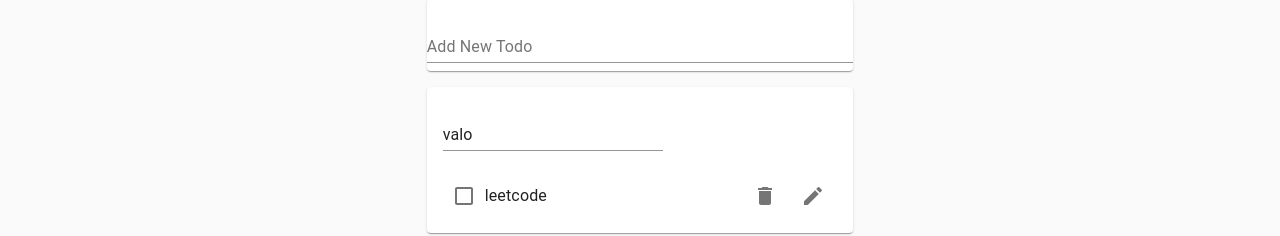
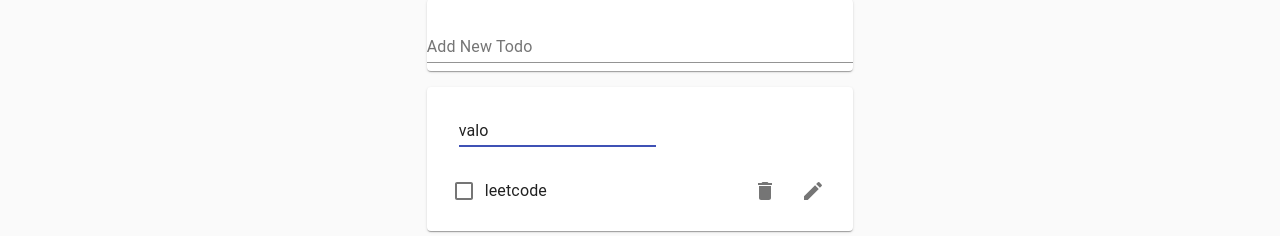
Before and after one commit to HVz11/Todo, a React (Create React App) app in the folder todo-app/: page / in a window 1280 px wide. Both pictures are taken after a click on the button 813 px from the left and 221 px from the top of the page. Shown: the part 97-333 px from the top of the page. Built offline with nearby package versions, Linux system fonts and the light colour scheme.

Commit message:
Some Small styling

```diff
--- a/todo-app/src/EditTodoForm.js
+++ b/todo-app/src/EditTodoForm.js
@@ -10,12 +10,15 @@
             editTodo(id, value);
             reset();
             toggleEditForm();
-        }}>
+        }}
+        style={{marginLeft: "1rem", width: "50%"}}
+        >
             <TextField
                 margin="normal"
                 value={value}
                 onChange={handleChange}
                 fullWidth
+                autoFocus
             />
         </form>
     );
--- a/todo-app/src/Todo.js
+++ b/todo-app/src/Todo.js
@@ -12,7 +12,7 @@
 function Todo({ task, completed, removeTodo, id, toggleTodo, editTodo }) {
     const [isEditing, toggle] = useToggleState();
     return (
-        <ListItem>
+        <ListItem style={{height: "64px"}}>
             {isEditing ? (
                 <EditTodoForm
                     editTodo={editTodo}
--- a/todo-app/src/TodoList.js
+++ b/todo-app/src/TodoList.js
@@ -1,13 +1,15 @@
 import React from "react";
 import Paper from "@material-ui/core/Paper";
 import List from "@material-ui/core/List";
+import { Divider } from "@material-ui/core";
 import Todo from "./Todo";
 
 function TodoList({ todos, removeTodo, toggleTodo, editTodo }) {
     return (
         <Paper>
             <List>
-                {todos.map(todo => (
+                {todos.map((todo, i) => (
+                    <>
                         <Todo
                             id={todo.id}
                             task={todo.task}
@@ -17,6 +19,8 @@
                             toggleTodo={toggleTodo}
                             editTodo={editTodo}
                         />
+                        {i < todo.lenght - 1 && <Divider />}
+                    </>
                 ))}
             </List>
         </Paper>
```
Lines whose indentation alone changed are shown as unchanged.
